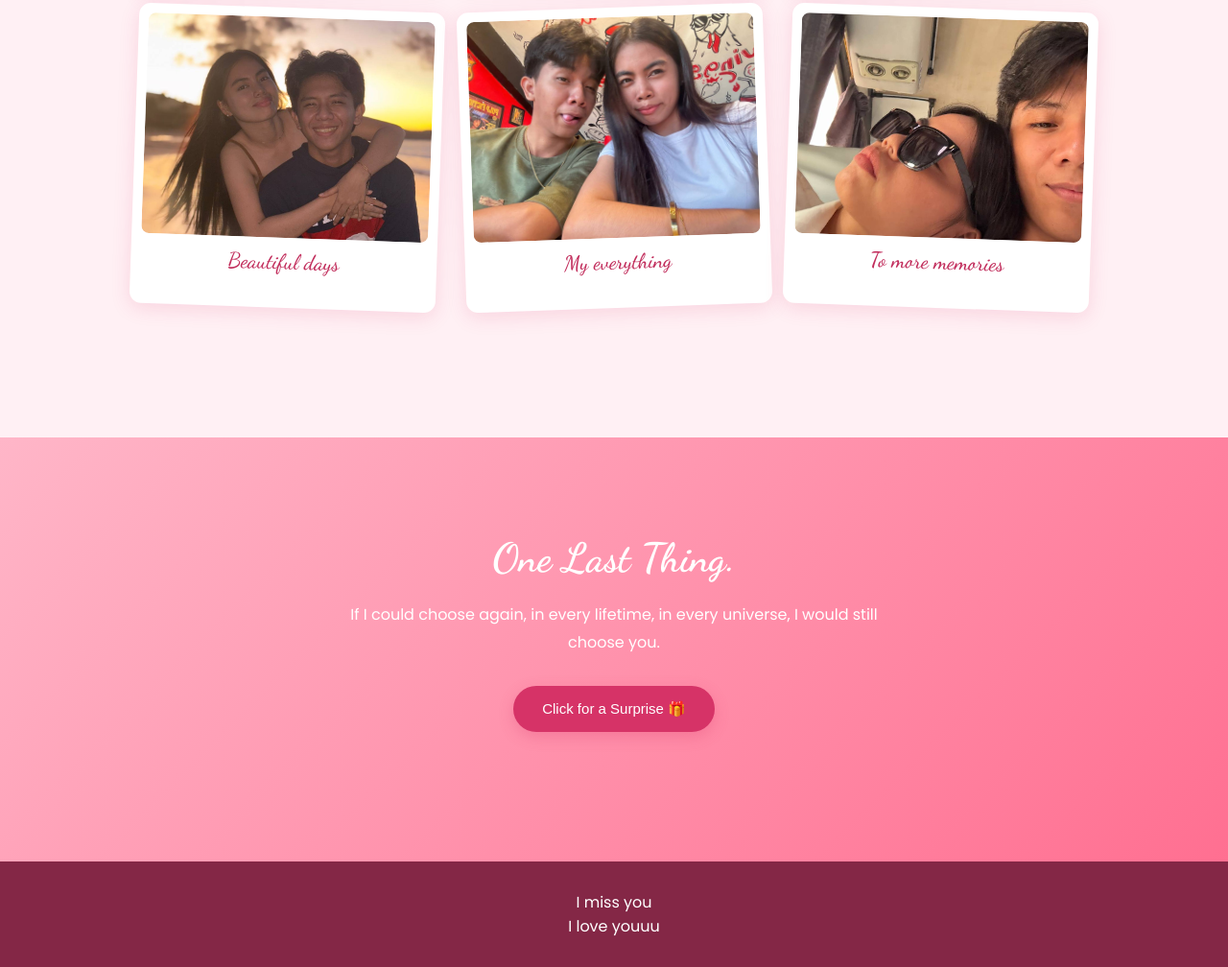
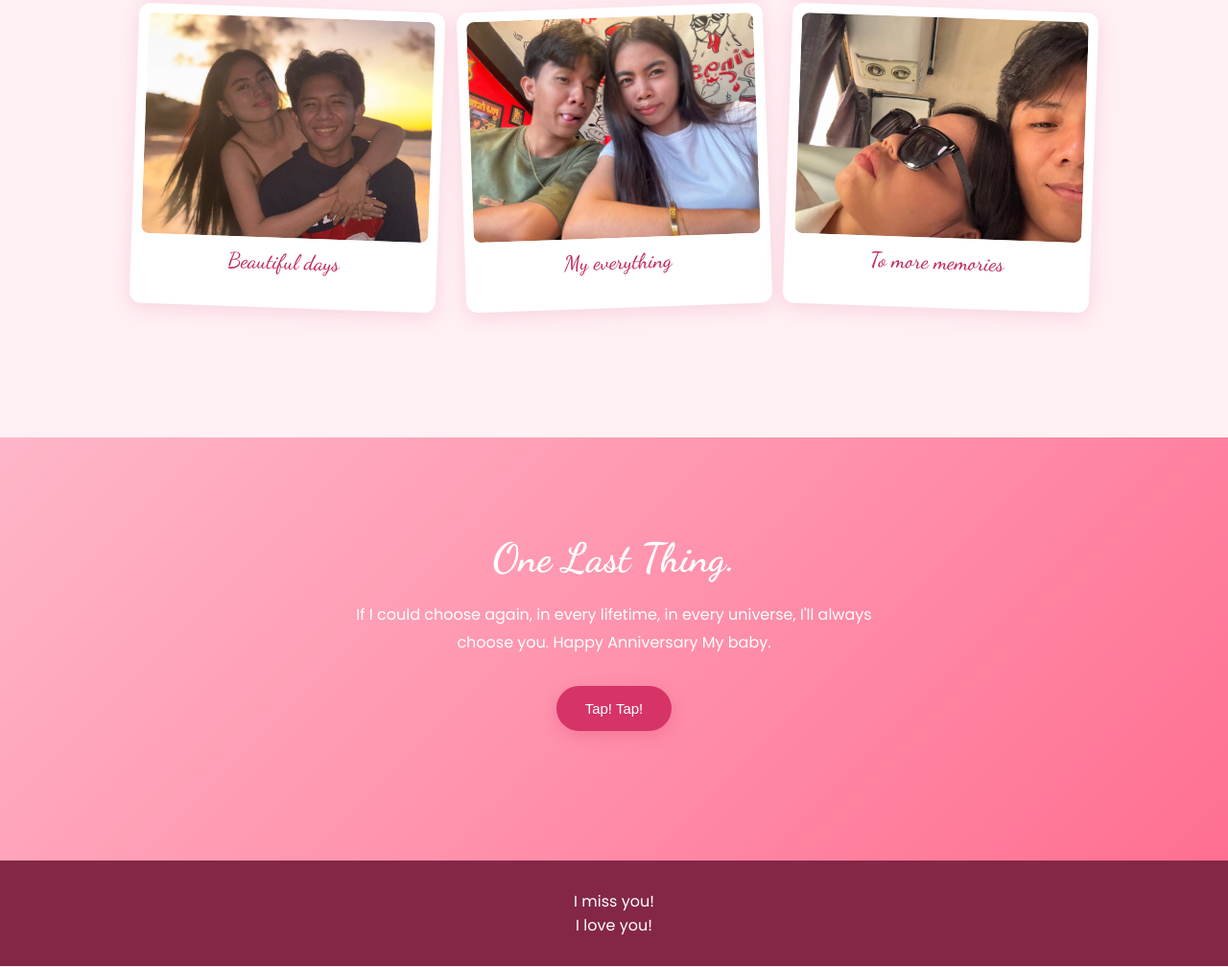
Before and after one commit to CHANGPORADO/Ryusuke-B.-Billela-Portfolio, a plain HTML site: page index.html in a window 1280 px wide. Shown: the part 2934-3942 px from the top of the page at 96% size. Drawn offline with Linux system fonts and the light colour scheme.

Commit message:
Update index.html

```diff
--- a/index.html
+++ b/index.html
@@ -183,11 +183,12 @@
 
         <p>
             If I could choose again, in every lifetime,
-            in every universe, I would still choose you.
+            in every universe, I'll always choose you.
+            Happy Anniversary My baby.
         </p>
 
         <button onclick="showSurprise()">
-            Click for a Surprise 🎁
+            Tap! Tap!
         </button>
 
         <h2 id="surpriseMessage"></h2>
@@ -204,8 +205,8 @@
     </div>
 
     <footer>
-        I miss you
-        <p>I love youuu</p>
+        I miss you!
+        <p>I love you!</p>
     </footer>
 
     <script src="script.js"></script>
```
